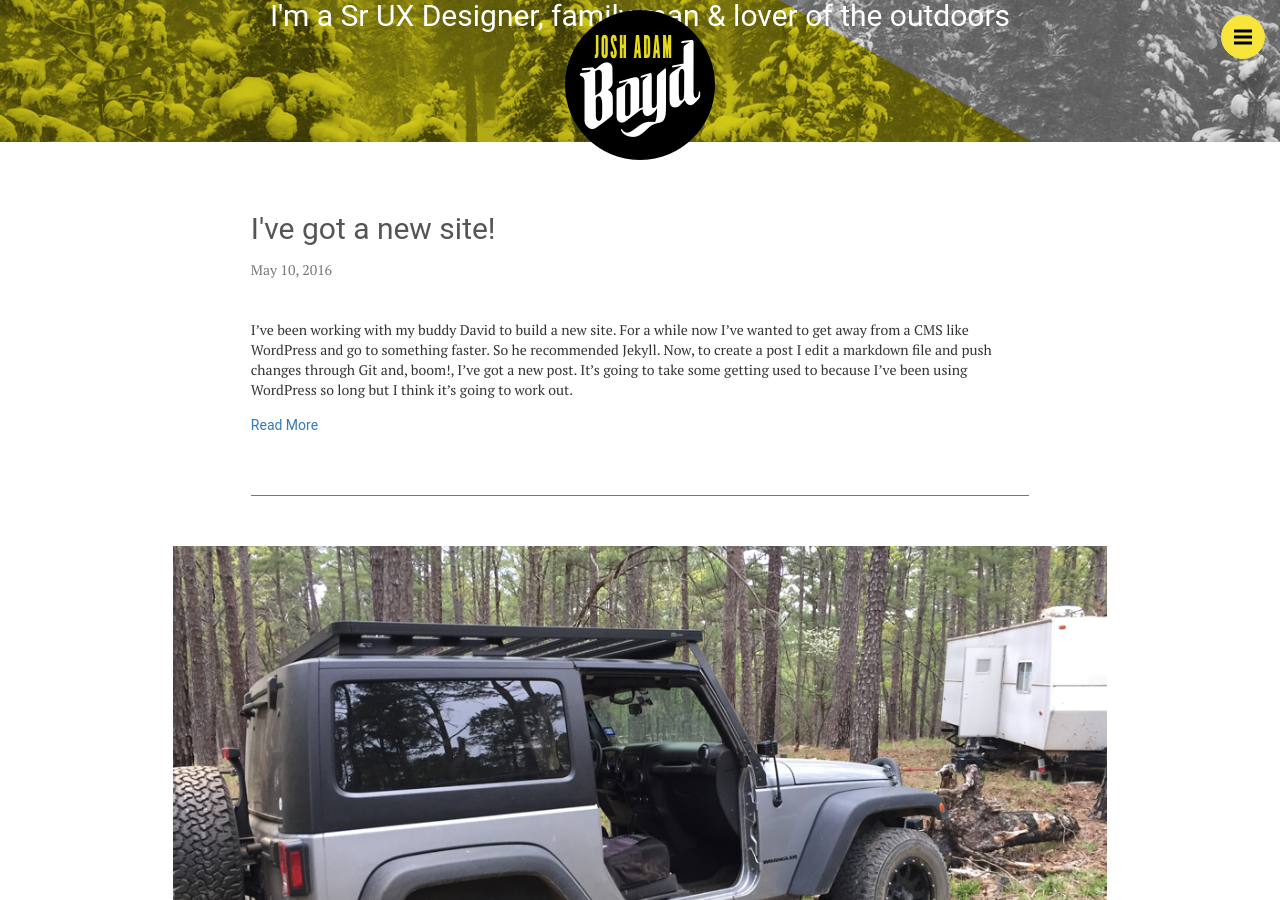
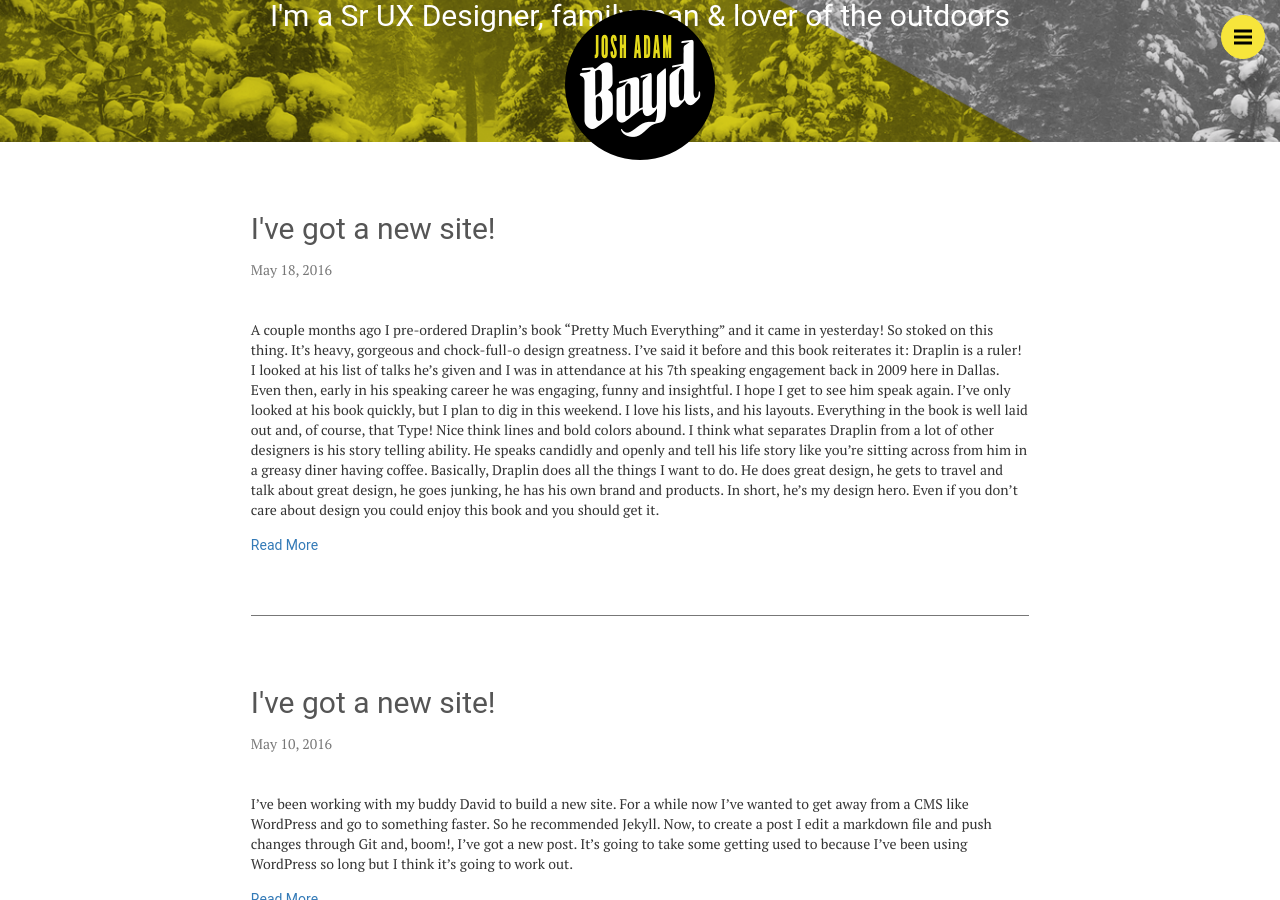
Before and after one commit to joshadamboyd/joshadamboyd.github.io, a Jekyll site: the page built from index.html, in a window 1280 px wide and 900 px high, scrolled down 300 px. Built offline with Jekyll 4.4.1, drawn with Linux system fonts in a browser that asks for light colours; the list of posts is cut into pages by our own code; comment, search, counter and statistics services are not loaded.

Commit message:
New Post!

```diff
--- /dev/null
+++ b/_posts/2016-05-18-Draplin.md
@@ -0,0 +1,13 @@
+---
+title: "I've got a new site!"
+date: 2016-05-18 11:40:00 -0500
+categories:
+  - categoryA
+  - categoryB
+---
+
+A couple months ago I pre-ordered [Draplin's][draplin_dotcom] book "Pretty Much Everything" and it came in yesterday! So stoked on this thing. It's heavy, gorgeous and chock-full-o design greatness. I've said it before and this book reiterates it: Draplin is a ruler! I looked at his list of talks he's given and I was in attendance at his 7th speaking engagement back in 2009 here in Dallas. Even then, early in his speaking career he was engaging, funny and insightful. I hope I get to see him speak again. I've only looked at his book quickly, but I plan to dig in this weekend. I love his lists, and his layouts. Everything in the book is well laid out and, of course, that Type! Nice think lines and bold colors abound. I think what separates Draplin from a lot of other designers is his story telling ability. He speaks candidly and openly and tell his life story like you're sitting across from him in a greasy diner having coffee. Basically, Draplin does all the things I want to do. He does great design, he gets to travel and talk about great design, he goes junking, he has his own brand and products. In short, he's my design hero. Even if you don't care about design you could enjoy this book and you should get it.
+
+![Hoorah!](/images/posts/2016/05/Draplin.png)
+
+[draplin_dotcom]: http://www.draplin.com/
```
Also changed, not shown: _posts/2016-05-10-i-have-a-new-site.md (+2 -0 lines).
